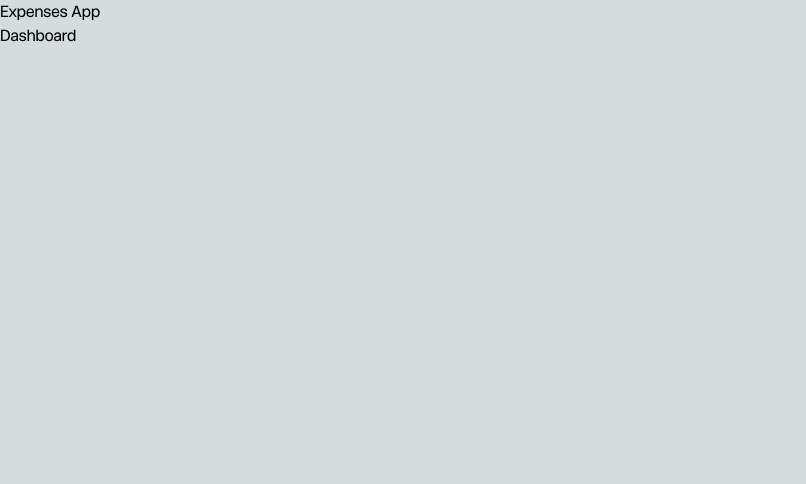
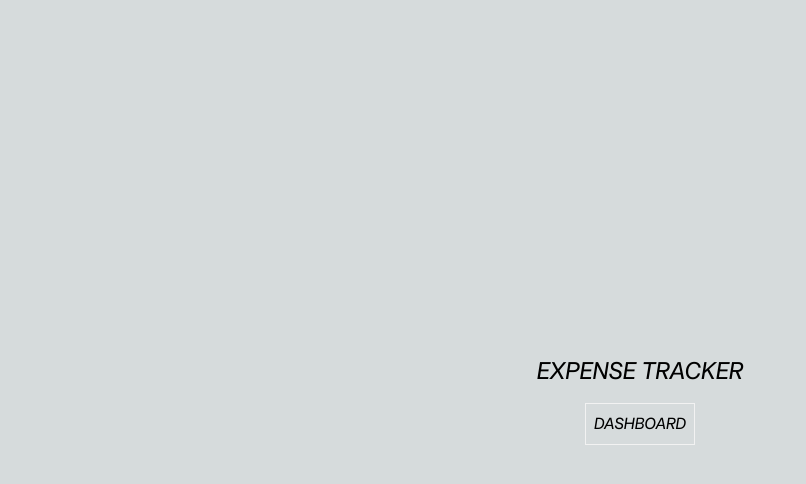
Before and after one commit to mwshepherd/expense-tracker, a Next.js app: page / in a window 1280 px wide. Shown: the top 484 px of the page, without its empty margins (0-806 px from the left). Built offline with nearby package versions, Linux system fonts and the light colour scheme.

Commit message:
feature: style landing page

```diff
--- a/src/app/page.tsx
+++ b/src/app/page.tsx
@@ -1,13 +1,15 @@
-import Image from 'next/image';
-import Link from 'next/link';
+import Image from 'next/image'
+import Link from 'next/link'
 
 const Home = () => {
   return (
-    <main>
-      <h1>Expenses App</h1>
-      <Link href="/dashboard">Dashboard</Link>
+    <main className="flex flex-col items-center justify-center min-h-screen py-2">
+      <h1 className="font-italic uppercase text-2xl">Expense Tracker</h1>
+      <Link href="/dashboard" className="font-italic uppercase border border-white p-2 mt-4 hover:bg-white hover:text-black">
+        Dashboard
+      </Link>
     </main>
-  );
-};
+  )
+}
 
-export default Home;
+export default Home
--- a/src/components/ControlPanel/ControlPanel.tsx
+++ b/src/components/ControlPanel/ControlPanel.tsx
@@ -21,7 +21,7 @@ export const ControlPanel = ({ currentTab, setCurrentTab }: { currentTab: 'expen
             <button className="w-7 h-7 text-white" onClick={() => setModalOpen(true)}>
               <PlusCircleIcon />
             </button>
-            <h2 className="-mt-1 md:mt-0 text-xs uppercase text-white font-italic border border-white p-1">Planner</h2>
+            <h2 className="-mt-1 md:mt-0 text-xs uppercase text-white font-italic border border-white p-1">Tracker</h2>
           </div>
         </div>
       </Container>
```
